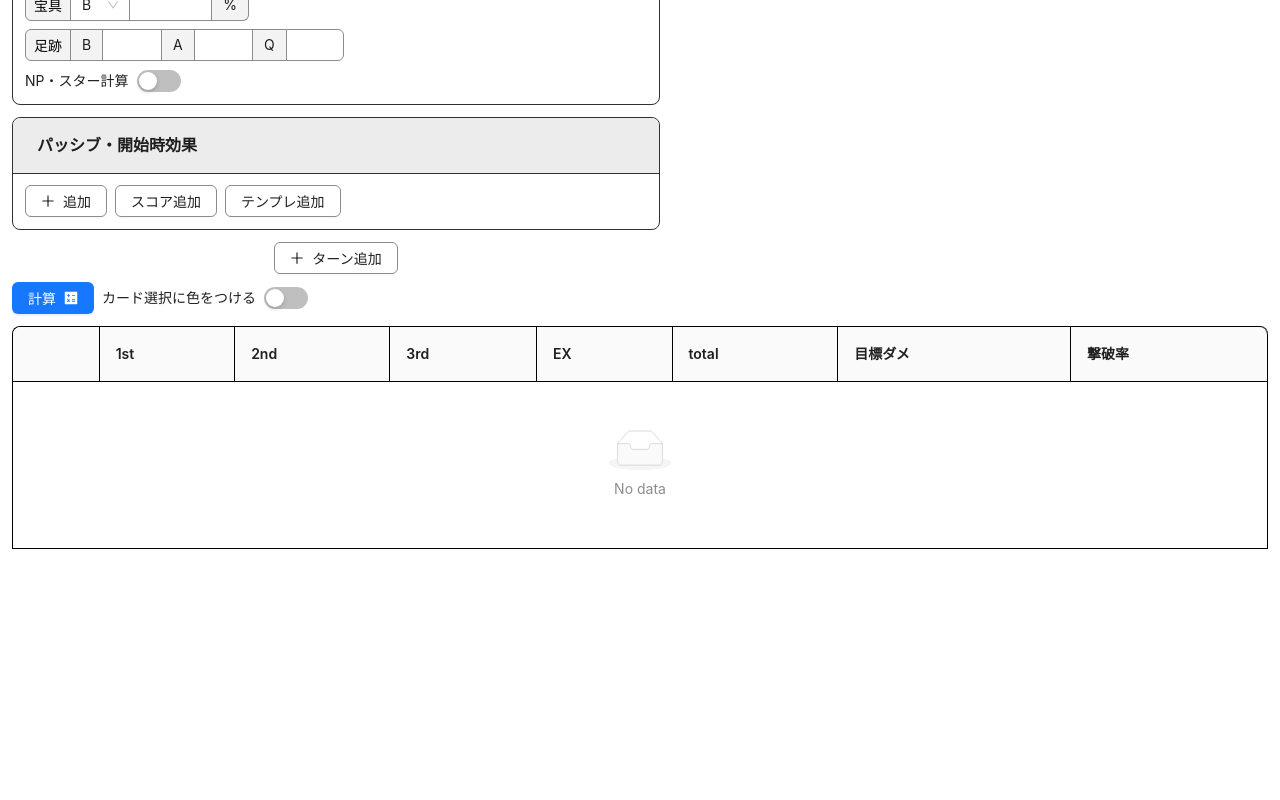
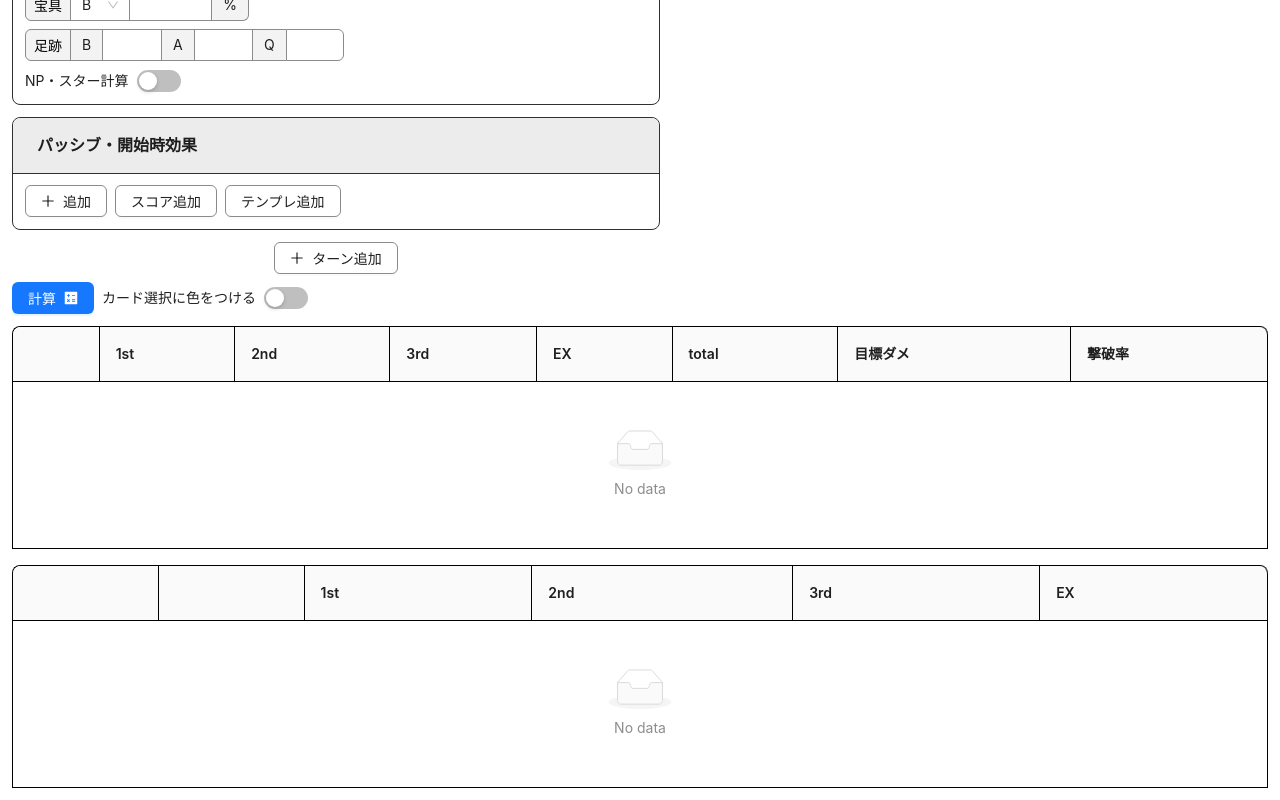
Before and after one commit to zejba/fgo-damage-roadmap, a React (Vite) app: page / in a window 1280 px wide. Shown: the part 347-1147 px from the top of the page. Before the commit the page ends 908 px from the top, so only its background shows below. Built offline with nearby package versions, Linux system fonts and the light colour scheme.

Commit message:
feat: バフ情報

```diff
--- /dev/null
+++ b/src/features/DamageCalculator/AppliedBuffsTable.tsx
@@ -0,0 +1,153 @@
+import { Table } from 'antd';
+import type { ColumnsType } from 'antd/es/table';
+import { useAtomValue } from 'jotai';
+import { useMemo } from 'react';
+import { damageCalcResultAtom, damageCalcResultNpColorAtom } from '../../store/damageCalcResult';
+import type { ProcessedTurnResult } from '../../utils/calcDamage';
+import { cardColorStyles } from '../../data/options';
+import { CardColor } from '../../data/types';
+import { isColoredAtom } from '../../store/jotai';
+
+type RecordType = {
+  key: string;
+  turn: string | null;
+  buffType: 'atkBuff' | 'cardBuff' | 'npOrCrBuff' | 'spBuff' | null;
+  first: string;
+  second: string;
+  third: string;
+  ex: string;
+};
+
+const localizedBuffType = {
+  atkBuff: '攻撃力バフ',
+  cardBuff: 'カードバフ',
+  npOrCrBuff: '宝具/クリバフ',
+  spBuff: '特攻バフ'
+} as const;
+
+function defineColumns(isColored: boolean, npColor: CardColor | undefined): ColumnsType<RecordType> {
+  const npColorStyle = npColor ? cardColorStyles[npColor] : undefined;
+  const columns: ColumnsType<RecordType> = [
+    {
+      title: '',
+      dataIndex: 'turn',
+      key: 'turn',
+      onCell: (record) => ({
+        rowSpan: record.turn ? 4 : 0,
+        style: { textAlign: 'center' }
+      })
+    },
+    {
+      title: '',
+      dataIndex: 'buffType',
+      key: 'buffType',
+      render: (_, record) => (record.buffType ? localizedBuffType[record.buffType] : '')
+    },
+    {
+      title: '1st',
+      dataIndex: 'first',
+      key: 'first',
+      onCell: (record) => {
+        const backgroundColor = record.first === 'N' ? npColorStyle : cardColorStyles[record.first as CardColor];
+        return record.turn && isColored
+          ? {
+              style: {
+                backgroundColor
+              }
+            }
+          : {};
+      }
+    },
+    {
+      title: '2nd',
+      dataIndex: 'second',
+      key: 'second',
+      onCell: (record) => {
+        const backgroundColor = record.second === 'N' ? npColorStyle : cardColorStyles[record.second as CardColor];
+        return record.turn && isColored
+          ? {
+              style: {
+                backgroundColor
+              }
+            }
+          : {};
+      }
+    },
+    {
+      title: '3rd',
+      dataIndex: 'third',
+      key: 'third',
+      onCell: (record) => {
+        const backgroundColor = record.third === 'N' ? npColorStyle : cardColorStyles[record.third as CardColor];
+        return record.turn && isColored
+          ? {
+              style: {
+                backgroundColor
+              }
+            }
+          : {};
+      }
+    },
+    {
+      title: 'EX',
+      dataIndex: 'ex',
+      key: 'ex'
+    }
+  ];
+  return columns;
+}
+function buildDataSource(result: ProcessedTurnResult[]): RecordType[] {
+  return result.flatMap((turnResult, turnIndex) => {
+    const { atkBuffs, cardBuffs, npOrCrBuffs, spBuffs } = turnResult;
+    return [
+      {
+        key: `turn-${turnIndex + 1}-atkBuff`,
+        turn: `${turnIndex + 1}T`,
+        headerRowSpan: 4,
+        buffType: 'atkBuff',
+        first: `${atkBuffs[0] ?? 0}%`,
+        second: `${atkBuffs[1] ?? 0}%`,
+        third: `${atkBuffs[2] ?? 0}%`,
+        ex: `${atkBuffs[3] ?? 0}%`
+      },
+      {
+        key: `turn-${turnIndex + 1}-cardBuff`,
+        turn: null,
+        buffType: 'cardBuff',
+        first: `${cardBuffs[0] ?? 0}%`,
+        second: `${cardBuffs[1] ?? 0}%`,
+        third: `${cardBuffs[2] ?? 0}%`,
+        ex: `${cardBuffs[3] ?? 0}%`
+      },
+      {
+        key: `turn-${turnIndex + 1}-npOrCrBuff`,
+        turn: null,
+        buffType: 'npOrCrBuff',
+        first: `${npOrCrBuffs[0] ?? 0}%`,
+        second: `${npOrCrBuffs[1] ?? 0}%`,
+        third: `${npOrCrBuffs[2] ?? 0}%`,
+        ex: `${npOrCrBuffs[3] ?? 0}%`
+      },
+      {
+        key: `turn-${turnIndex + 1}-spBuff`,
+        turn: null,
+        buffType: 'spBuff',
+        first: `${spBuffs[0] ?? 0}%`,
+        second: `${spBuffs[1] ?? 0}%`,
+        third: `${spBuffs[2] ?? 0}%`,
+        ex: `${spBuffs[3] ?? 0}%`
+      }
+    ];
+  });
+}
+
+function AppliedBuffsTable() {
+  const result = useAtomValue(damageCalcResultAtom);
+  const isColored = useAtomValue(isColoredAtom);
+  const npColor = useAtomValue(damageCalcResultNpColorAtom);
+  const dataSource = useMemo(() => buildDataSource(result), [result]);
+  const columns = useMemo(() => defineColumns(isColored, npColor), [isColored, npColor]);
+  return <Table columns={columns} dataSource={dataSource} pagination={false} rowHoverable={false} bordered />;
+}
+
+export default AppliedBuffsTable;
--- a/src/pages/DamageCalculatorPage.tsx
+++ b/src/pages/DamageCalculatorPage.tsx
@@ -3,6 +3,7 @@ import styled from 'styled-components';
 import { DamageCalcInputSection } from '../features/DamageCalculator/DamageCalcInputSection';
 import ResultTable from '../features/DamageCalculator/ResultTable';
 import CalcButtonSection from '../features/DamageCalculator/CalcButtonSection';
+import AppliedBuffsTable from '../features/DamageCalculator/AppliedBuffsTable';
 
 const Container = styled.div`
   display: flex;
@@ -44,17 +45,17 @@ const CalcButtonWrapper = styled.div`
   @media (min-width: 1480px) {
     position: sticky;
     bottom: 0;
-    margin-top: 16px;
     order: 2; /* 横並び時は下部に表示 */
-    background: white;
-    z-index: 10;
     padding-top: 16px;
-    border-top: 1px solid #f0f0f0;
   }
 `;
 
-const ResultTableWrapper = styled.div`
+const ResultTablesWrapper = styled.div`
   order: 2; /* 縦並び時は下部に表示 */
+
+  display: flex;
+  flex-direction: column;
+  gap: 16px;
 
   @media (min-width: 1480px) {
     flex: 1;
@@ -83,9 +84,10 @@ function DamageCalculatorPage() {
           <CalcButtonWrapper>
             <CalcButtonSection />
           </CalcButtonWrapper>
-          <ResultTableWrapper>
+          <ResultTablesWrapper>
             <ResultTable />
-          </ResultTableWrapper>
+            <AppliedBuffsTable />
+          </ResultTablesWrapper>
         </ResultSection>
       </Container>
     </>
```
